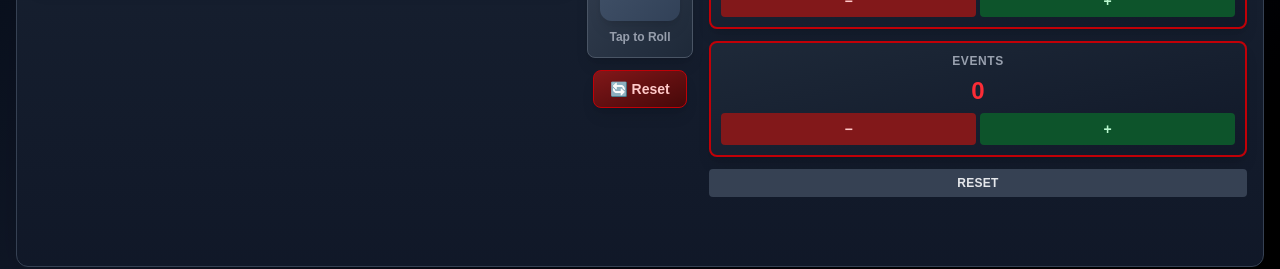
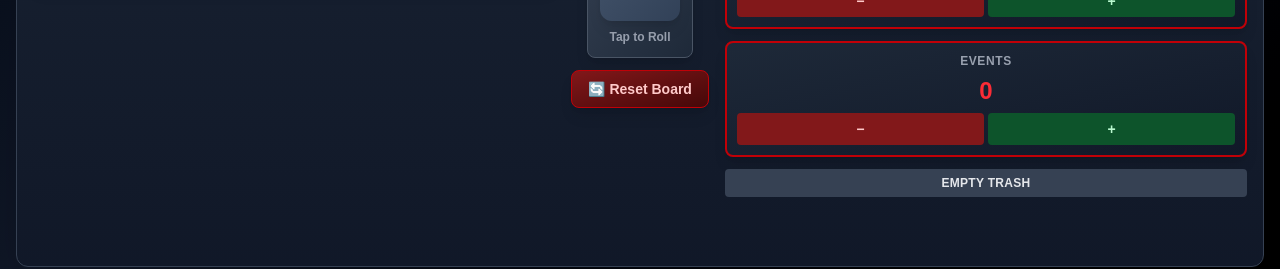
Before and after one commit to jameschenn/playmat_companion, a Next.js app: page / in a window 1280 px wide. Shown: the part 469-738 px from the top of the page. Built offline with nearby package versions, Linux system fonts and the light colour scheme.

Commit message:
dice roll animation fixed plus some clean up

```diff
--- a/app/page.tsx
+++ b/app/page.tsx
@@ -44,7 +44,7 @@ export default function PlaymatPage() {
   }, []);
 
   const handleReset = () => {
-    if (confirm('Reset the entire game state? This cannot be undone.')) {
+    if (confirm('Start a fresh? This cannot be undone.')) {
       resetGame();
     }
   };
@@ -119,9 +119,6 @@ export default function PlaymatPage() {
           <div className="flex gap-3 flex-1 overflow-x-auto overflow-y-hidden">
             {characters.slice(0, 5).map((character) => (
               <div
-                // key={character.id}
-                // className="flex-1 min-h-0"
-                // onDragEnd={handleDragEnd}
                 key={character.id}
                 data-character-id={character.id}
                 className="flex-1 min-h-0 touch-none"
@@ -136,11 +133,7 @@ export default function PlaymatPage() {
               >
                 <CharacterSlot
                   character={character}
-                  // isDragging={draggedCharacterId === character.id}
                   isDragging={draggedId === character.id}
-                  // onDragStart={handleDragStart}
-                  // onDragOver={handleDragOver}
-                  // onDrop={handleDrop}
                 />
               </div>
             ))}
@@ -173,7 +166,7 @@ export default function PlaymatPage() {
               onClick={handleReset}
               className="py-2 px-4 bg-gradient-to-br from-red-900 to-red-950 hover:from-red-800 hover:to-red-900 text-red-200 font-bold rounded-lg transition-colors text-sm border border-red-700 shadow-lg"
             >
-              🔄 Reset
+              🔄 Reset Board
             </button>
           </div>
 
--- a/components/playmat/DiceRoll.tsx
+++ b/components/playmat/DiceRoll.tsx
@@ -42,7 +42,7 @@ export default function DiceRoll() {
         disabled={isRolling}
         className={`
           relative w-20 h-20 rounded-xl shadow-lg
-          text-3xl font-bold transition-all duration-300
+          text-3xl font-bold transition-transform duration-300
           active:scale-95
           disabled:cursor-not-allowed
           ${isRolling
@@ -51,9 +51,8 @@ export default function DiceRoll() {
           }
         `}
       >
-      <div className="flex items-center justify-center w-full h-full text-center leading-none">
+
         {displayValue}
-      </div>
 
         {/* Pulsing glow effect while rolling */}
         {isRolling && (
--- a/components/playmat/TrashCounter.tsx
+++ b/components/playmat/TrashCounter.tsx
@@ -59,7 +59,7 @@ export default function TrashCounter() {
         onClick={resetTrashCount}
         className="px-2 py-1.5 text-xs font-bold bg-gray-700 hover:bg-gray-600 text-gray-200 rounded transition-colors uppercase tracking-wide"
       >
-        Reset
+        Empty Trash
       </button>
     </div>
   );
--- a/src/types.ts
+++ b/src/types.ts
@@ -81,7 +81,8 @@ export const INITIAL_LEADER: Leader = {
 };
 
 export const createEmptyCharacter = (): Character => ({
-  id: crypto.randomUUID(),
+  // id: crypto.randomUUID(),
+  id: Math.random().toString(36).substring(2, 9),
   // name: '',
   attack: 0,
   cost: 0,
```
